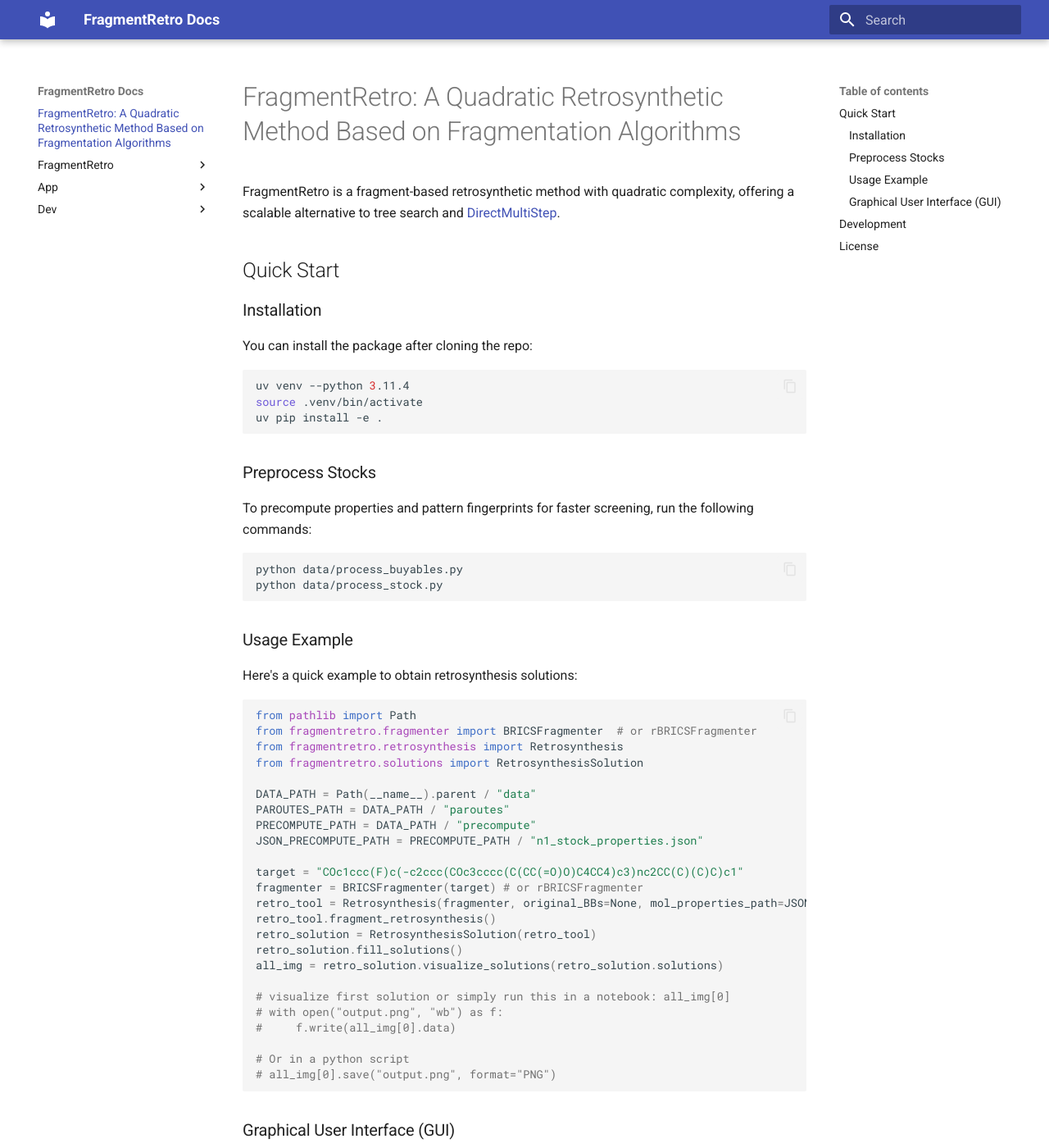
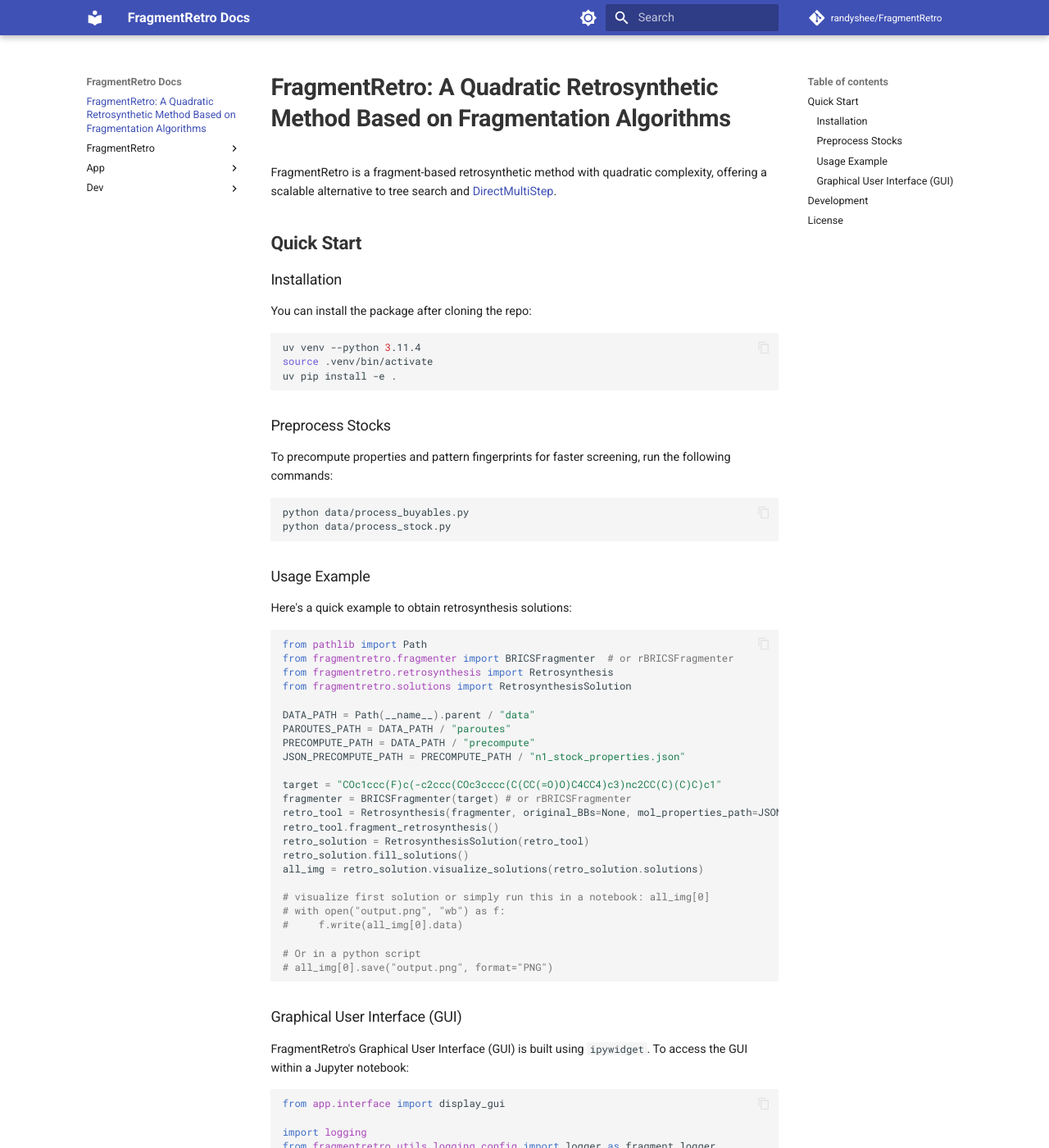
Before and after one commit to randyshee/FragmentRetro, an MkDocs documentation site: the page built from docs/index.md, in a window 1280 px wide and 1400 px high. Shown: the whole window at 82% size. Built offline with MkDocs 1.6.1 and Material for MkDocs 9.7.7, drawn with Linux system fonts in a browser that asks for light colours; comment, search, counter and statistics services are not loaded; the version menu is left out; some of the changed text lies outside the part shown.

Commit message:
GIT: add a few nice things to mkdocs

```diff
--- /dev/null
+++ b/docs/stylesheets/extra.css
@@ -0,0 +1,24 @@
+html {
+    font-size: 18px;
+  }
+
+
+  h1 {
+  font-weight: 600 !important;
+  color: #333 !important;
+  }
+
+  [data-md-color-scheme="slate"] h1 {
+  font-weight: 600 !important;
+  color: #d7d7d7 !important;
+  }
+
+  h2 {
+  font-weight: 600 !important;
+  color: #333 !important;
+  }
+
+  [data-md-color-scheme="slate"] h2 {
+  font-weight: 600 !important;
+  color: #d7d7d7 !important;
+  }
--- a/mkdocs.yml
+++ b/mkdocs.yml
@@ -1,16 +1,45 @@
+repo_url: https://github.com/randyshee/FragmentRetro
+repo_name: randyshee/FragmentRetro
+copyright: MIT &copy; 2025 Randy Shee
 site_name: FragmentRetro Docs
 theme:
   name: material
   features:
     - content.code.copy
+    - navigation.footer
+  palette:
+      # Palette toggle for light mode
+    - media: "(prefers-color-scheme: light)"
+      scheme: default
+      toggle:
+        icon: material/brightness-7
+        name: Switch to dark mode
+
+    # Palette toggle for dark mode
+    - media: "(prefers-color-scheme: dark)"
+      scheme: slate
+      toggle:
+        icon: material/brightness-4
+        name: Switch to light mode
+
+extra_css:
+- stylesheets/extra.css
+
+extra:
+  version:
+    provider: mike
 
 plugins:
 - search
 - mkdocstrings:
     handlers:
-            python:
-              paths:
-                - src
+      python:
+        options:
+          show_source: true
+          show_submodules: true
+          docstring_style: google
+          show_signature: true
+          members_order: source
 
 markdown_extensions:
   - pymdownx.highlight:
@@ -23,3 +52,6 @@ markdown_extensions:
   - def_list
   - pymdownx.tasklist:
       custom_checkbox: true
+
+  - admonition
+  - pymdownx.details
```
Also changed, not shown: 1 other file.
